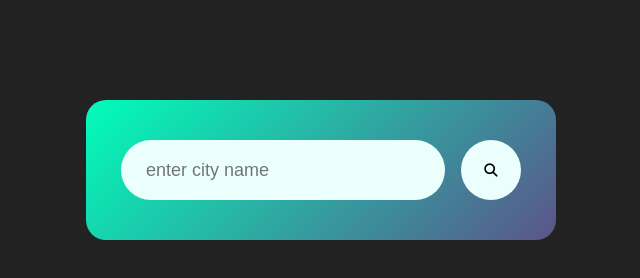
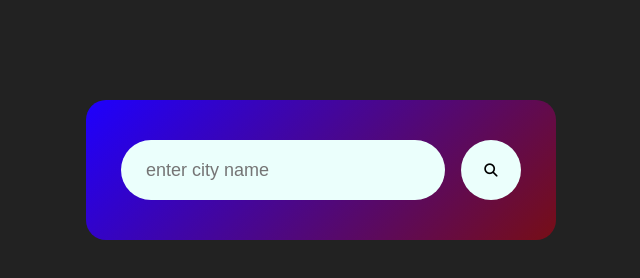
Before and after one commit to KevSchroeder/Weather-App, a website built with Vite: page index.html in a window 1280 px wide. Shown: the whole page, without its empty margins (319-959 px from the left). Built offline with nearby package versions, Linux system fonts and the light colour scheme.

Commit message:
1 file modified

```diff
--- a/style.css
+++ b/style.css
@@ -12,7 +12,7 @@ body{
 .card{
   width: 90%;
   max-width: 470px;
-  background: linear-gradient(135deg, #00feba, #5b548a);
+  background: linear-gradient(135deg, #1e00fe, #770e16);
   color: #fff;
   margin: 100px auto 0;
   border-radius: 20px;
```
